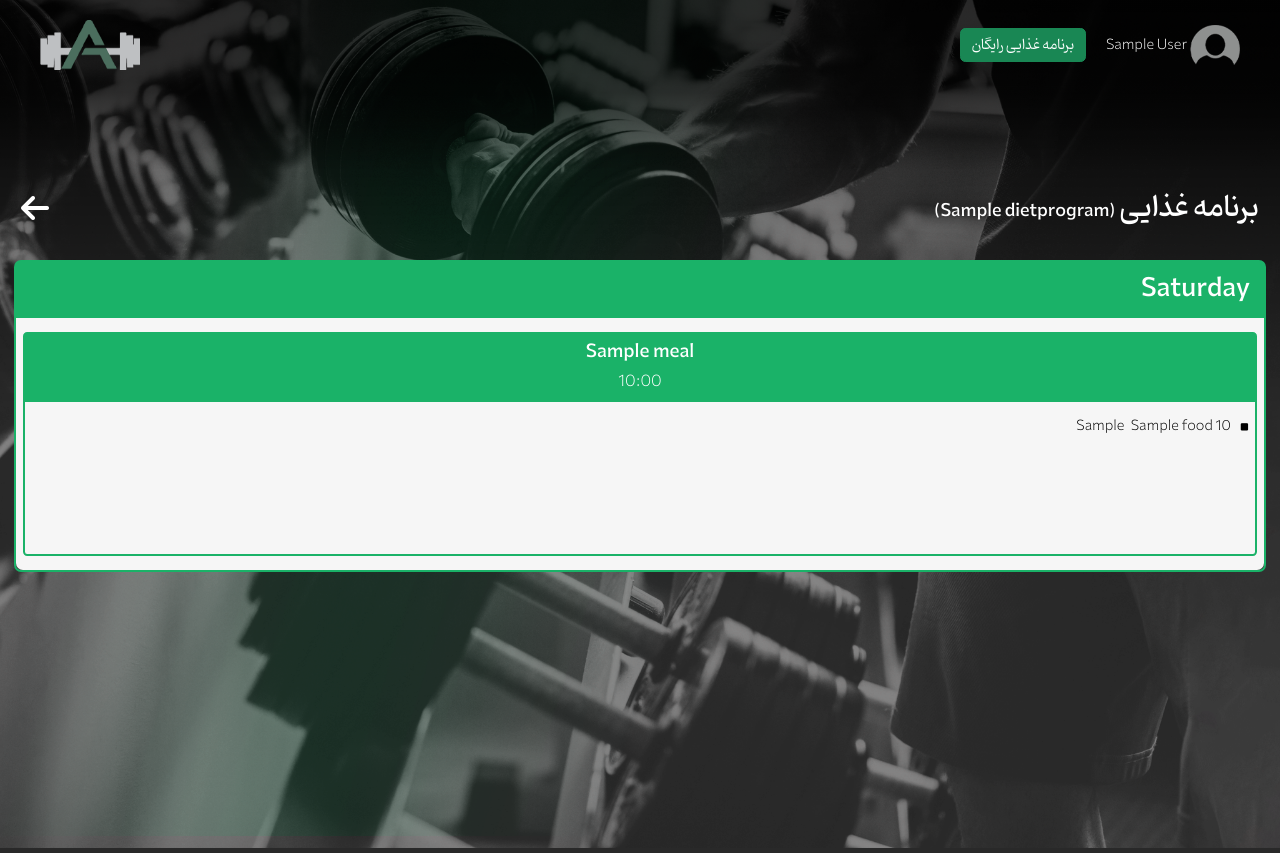
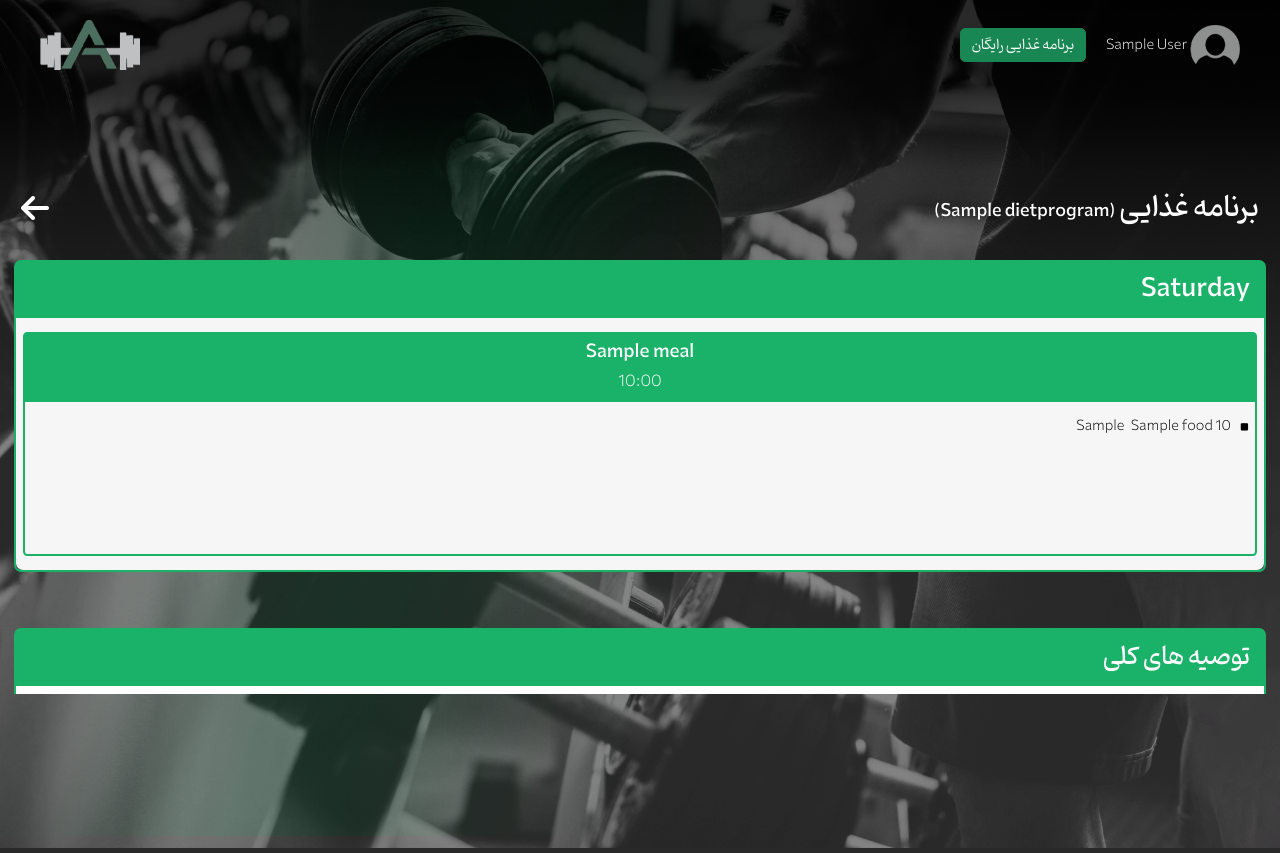
Before and after one commit to FZl47-Projects/alavi, a Django app: page /program/diet-program/1/ in a window 1280 px wide. Run offline with Django 4.2, Linux system fonts and the light colour scheme; a user stored in the database is signed in; tables that the repository leaves empty hold one stand-in row (values such as "Sample post"); some libraries are stand-ins or nearby versions; some web fonts are replaced.

Commit message:
Add General recommends to diet_program.html, Modify programs.css

```diff
--- a/src/program/templates/program/diet_program.html
+++ b/src/program/templates/program/diet_program.html
@@ -60,6 +60,20 @@
                 {% empty %}
 
                 {% endfor %}
+
+                <div class="daily-p-box" style="margin-top: 2rem;">
+                    <div class="daily-p-header-box">
+                        <h3 style="margin-top: 0.4rem; margin-right: 0.5rem;">توصیه های کلی</h3>
+                    </div>
+                    <div style="background-color: white; padding: 0.5rem; border-radius: 0 0 0.5rem 0.5rem;">
+                        {% for recommend in diet_program.get_program_recommends %}
+                            <div style="font-size: 12pt; margin-top: 0.5rem;">
+                                <i class="fa fa-square" style="font-size: 0.6em; margin-left: 0.5rem;"></i>
+                                <span>{{ recommend.text }}</span>
+                            </div>
+                        {% endfor %}
+                    </div>
+                </div>
             </div>
         </main>
     </section>
--- a/src/static/styles/programs.css
+++ b/src/static/styles/programs.css
@@ -4,6 +4,7 @@
     overflow-y: scroll;
     scrollbar-width: none;
     -ms-overflow-style: none;
+    scroll-behavior: smooth;
     display: flex;
     flex-direction: column;
     gap: 2rem;
```
